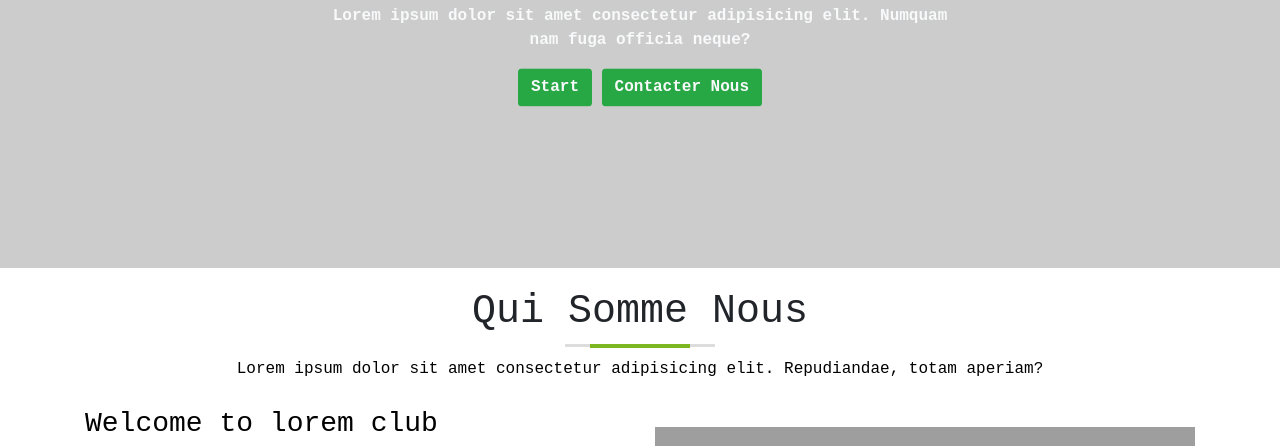
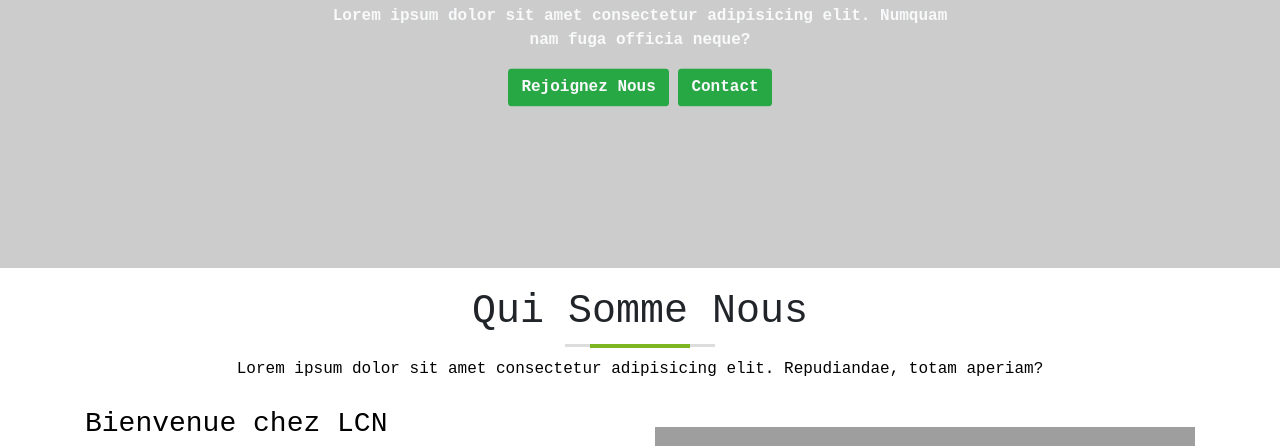
Before and after one commit to ChahirBA/StudiExam, a plain HTML site: page index.html in a window 1280 px wide. Shown: the part 303-749 px from the top of the page. Drawn offline with nearby package versions, Linux system fonts and the light colour scheme; grey boxes are pictures that could not be loaded; files whose address does not match are found by name.

Commit message:
modification des titres

```diff
--- a/index.html
+++ b/index.html
@@ -68,8 +68,8 @@ crossorigin="anonymous">
             <h3 class="home-title font-weight-bold">Association | Les Chevaliers de la Nature</h3>
             <p class="home-desc font-weight-bold text-light">Lorem ipsum dolor sit amet consectetur adipisicing elit. Numquam nam fuga officia neque?
             </p>
-            <button class="btn button font-weight-bold text-light bg-success">Start</button>
-            <button class="btn button font-weight-bold text-light bg-success">Contacter Nous</button>
+            <button class="btn button font-weight-bold text-light bg-success">Rejoignez Nous</button>
+            <button class="btn button font-weight-bold text-light bg-success">Contact</button>
         </div>
       </div>
     </section>
@@ -85,7 +85,7 @@ crossorigin="anonymous">
     <div class="row">
       <div class="col-md-6">
         <div class="about-info">
-          <h3>Welcome to lorem club</h3>
+          <h3>Bienvenue chez LCN</h3>
           <p class="about-info-desc">Lorem ipsum dolor sit amet consectetur adipisicing elit. Enim laborum temporibus, quisquam corrupti quasi atque magni molestias velit, repellendus eos optio animi, totam fuga illo. Quaerat ipsum enim deserunt aspernatur, perspiciatis laboriosam nesciunt earum labore illo recusandae itaque pariatur dolores velit! Magni a architecto hic modi deserunt doloribus possimus omnis?</p>
           <button class="btn about-info-btn text-light text-center bg-success font-weight-bold">Lire la suite</button>
         </div>
@@ -113,7 +113,6 @@ crossorigin="anonymous">
       </div>
       <div class="col-md-6">
         <div class="event-info">
-          <h3>Welcome to lorem club</h3>
           <p class="event-info-desc">Lorem ipsum dolor sit amet consectetur adipisicing elit. Enim laborum temporibus, quisquam corrupti quasi atque magni molestias velit, repellendus eos optio animi, totam fuga illo. Quaerat ipsum enim deserunt aspernatur, perspiciatis laboriosam nesciunt earum labore illo recusandae itaque pariatur dolores velit! Magni a architecto hic modi deserunt doloribus possimus omnis?</p>
           <button class="btn event-info-btn text-light text-center bg-success font-weight-bold">Pour en savoir plus, Cliquer ici</button>
         </div>
```
Also changed, not shown: index2.html (+1 -1 lines).
